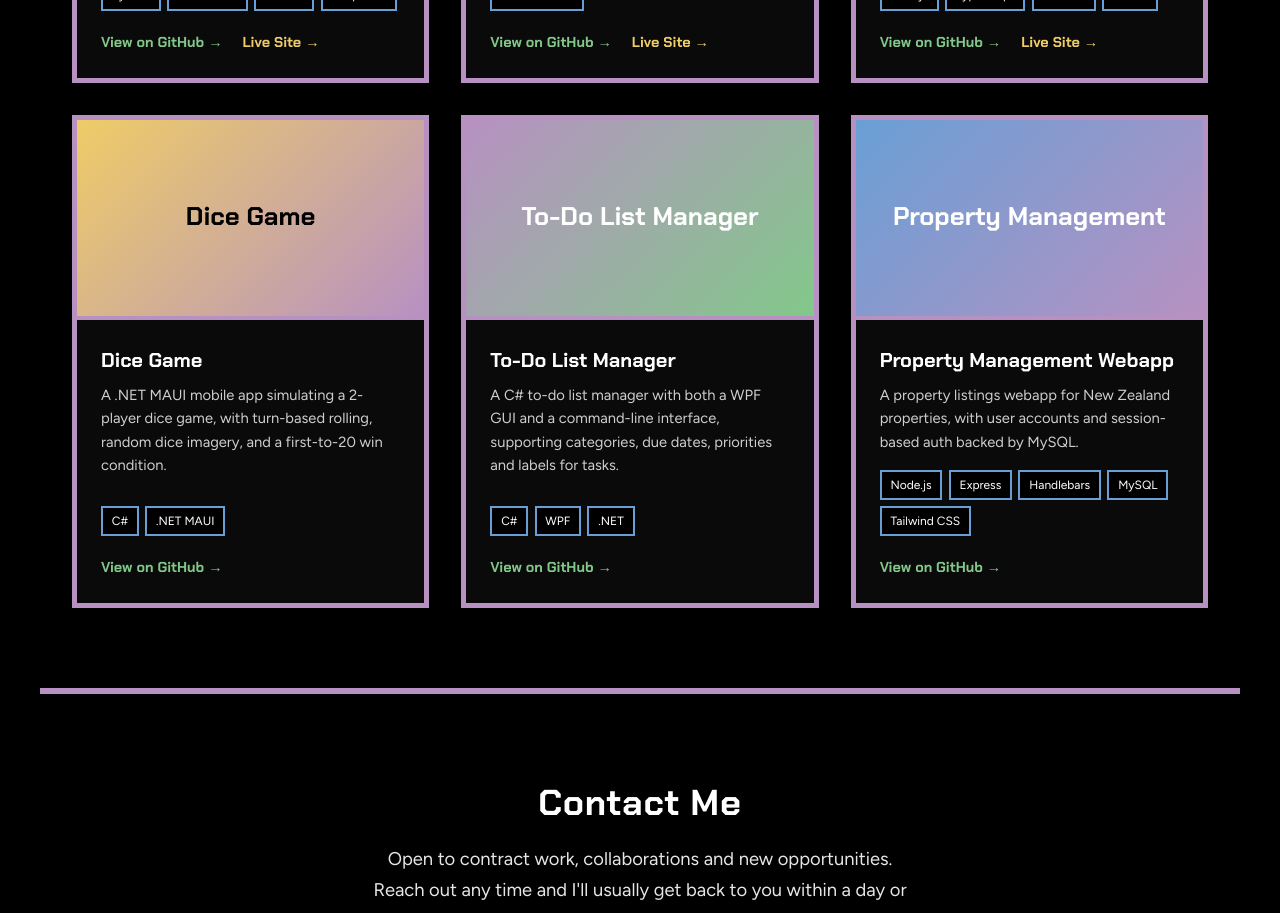
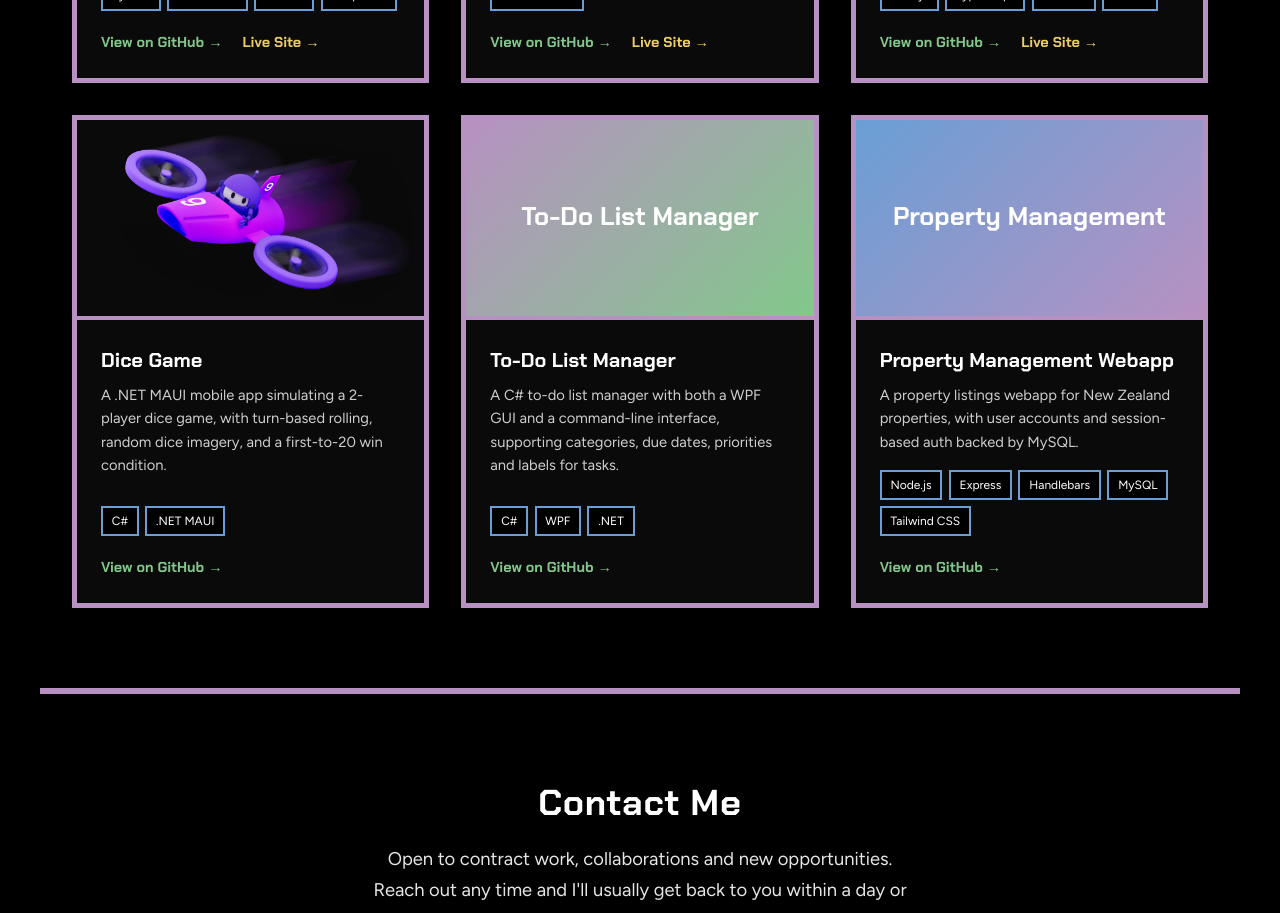
Before and after one commit to LoganShmogan/logan-portfolio, a Next.js app in the folder portfolio-website/: page / in a window 1280 px wide. Shown: the part 3780-4693 px from the top of the page. Built offline with nearby package versions, Linux system fonts and the light colour scheme.

Commit message:
updated dice game image

```diff
--- a/portfolio-website/app/page.tsx
+++ b/portfolio-website/app/page.tsx
@@ -152,8 +152,7 @@ export default function Home() {
 			title: "Dice Game",
 			description:
 				"A .NET MAUI mobile app simulating a 2-player dice game, with turn-based rolling, random dice imagery, and a first-to-20 win condition.",
-			placeholderLabel: "Dice Game",
-			placeholderVariant: 3,
+			imageUrl: "/diceGame.png",
 			techTags: ["C#", ".NET MAUI"],
 			githubLink: "https://github.com/LoganShmogan/dice-game",
 		},
```
Also changed, not shown: portfolio-website/public/diceGame.png (added).
